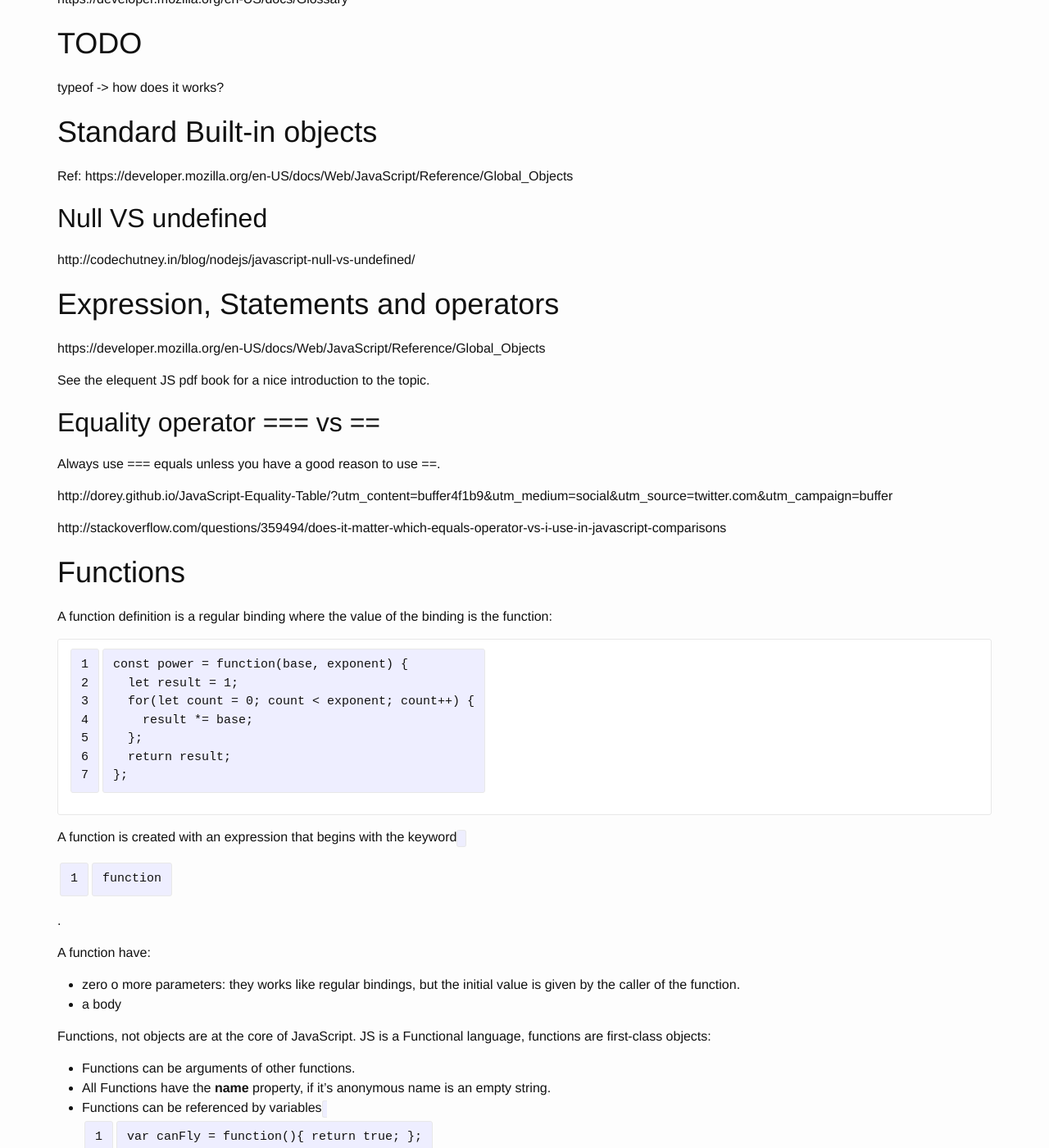
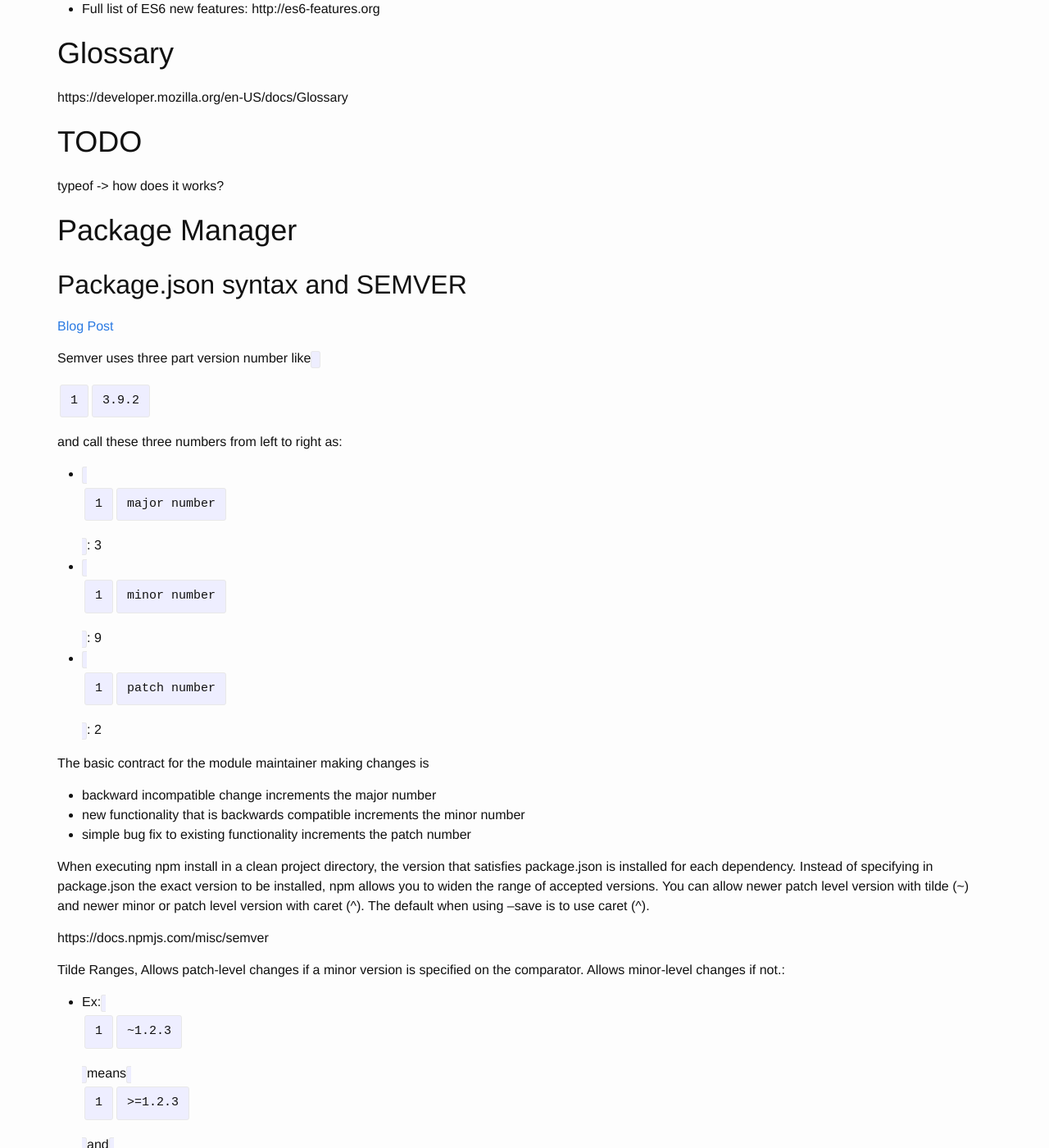
Before and after one commit to breezeight/nicola_blog, a Jekyll site: the page built from _guides/javascript.markdown, in a window 1280 px wide and 1400 px high, scrolled down 3111 px. Shown: the whole window at 82% size. Built offline with Jekyll 4.4.1, drawn with Linux system fonts in a browser that asks for light colours; some of the changed text lies outside the part shown.

Commit message:
JS: package manager

```diff
--- a/_guides/javascript.markdown
+++ b/_guides/javascript.markdown
@@ -66,6 +66,69 @@
 
 # TODO
 typeof -> how does it works?
+
+# Package Manager
+
+## Package.json syntax and SEMVER
+
+[Blog Post](https://bytearcher.com/articles/semver-explained-why-theres-a-caret-in-my-package-json/)
+
+Semver uses three part version number like `3.9.2` and call these three numbers from left to right as:
+
+* `major number`: 3
+* `minor number`: 9
+* `patch number`: 2
+
+The basic contract for the module maintainer making changes is
+
+* backward incompatible change increments the major number
+* new functionality that is backwards compatible increments the minor number
+* simple bug fix to existing functionality increments the patch number
+
+When executing npm install in a clean project directory, the version that satisfies package.json is installed for each dependency. Instead of specifying in package.json the exact version to be installed, npm allows you to widen the range of accepted versions. You can allow newer patch level version with tilde (~) and newer minor or patch level version with caret (^). The default when using --save is to use caret (^).
+
+
+https://docs.npmjs.com/misc/semver
+
+Tilde Ranges, Allows patch-level changes if a minor version is specified on the comparator. Allows minor-level changes if not.:
+
+* Ex: `~1.2.3` means `>=1.2.3` and `<1.3.0`
+* Ex: `~1.2`   means `>=1.2.0` and `<1.3.0`
+* Ex: `~1`     means `>=1.0.0` and `<2.0.0`
+
+
+Caret Ranges ( ex: ^1.2.3 ) Allows changes that do not modify the left-most *non-zero digit* in the [major, minor, patch]:
+
+* Here `1` is the left-most non zero digit: `^1.2.3` means `>=1.2.3 and <2.0.0`
+* Here `2` is the left-most non zero digit: `^0.2.3` means `>=0.2.3 and <0.3.0`
+* Here `3` is the left-most non zero digit: `^0.0.3` means `>=0.0.3 and <0.0.4`
+
+NOTE: caret is the standard behavior
+
+
+## NPM
+
+## NPX
+An npm package runner — helps to execute packages without installing explicitly.
+
+Is included since  npm@5.2.0
+
+https://hackernoon.com/npx-npm-package-runner-7f6683e4304a
+
+## YARN
+
+List all installed package of a project :
+
+* [https://yarnpkg.com/lang/en/docs/cli/list/](doc)
+* all `yarn list --depth=0`
+* all and their dependencies `yarn list`
+* `yarn list --depth=0 --pattern react-native-localization`
+
+
+Perform a vulnerability audit against the installed packages:
+
+* [https://yarnpkg.com/en/docs/cli/audit](doc)
+* `yarn audit`
 
 # Standard Built-in objects
 
```
